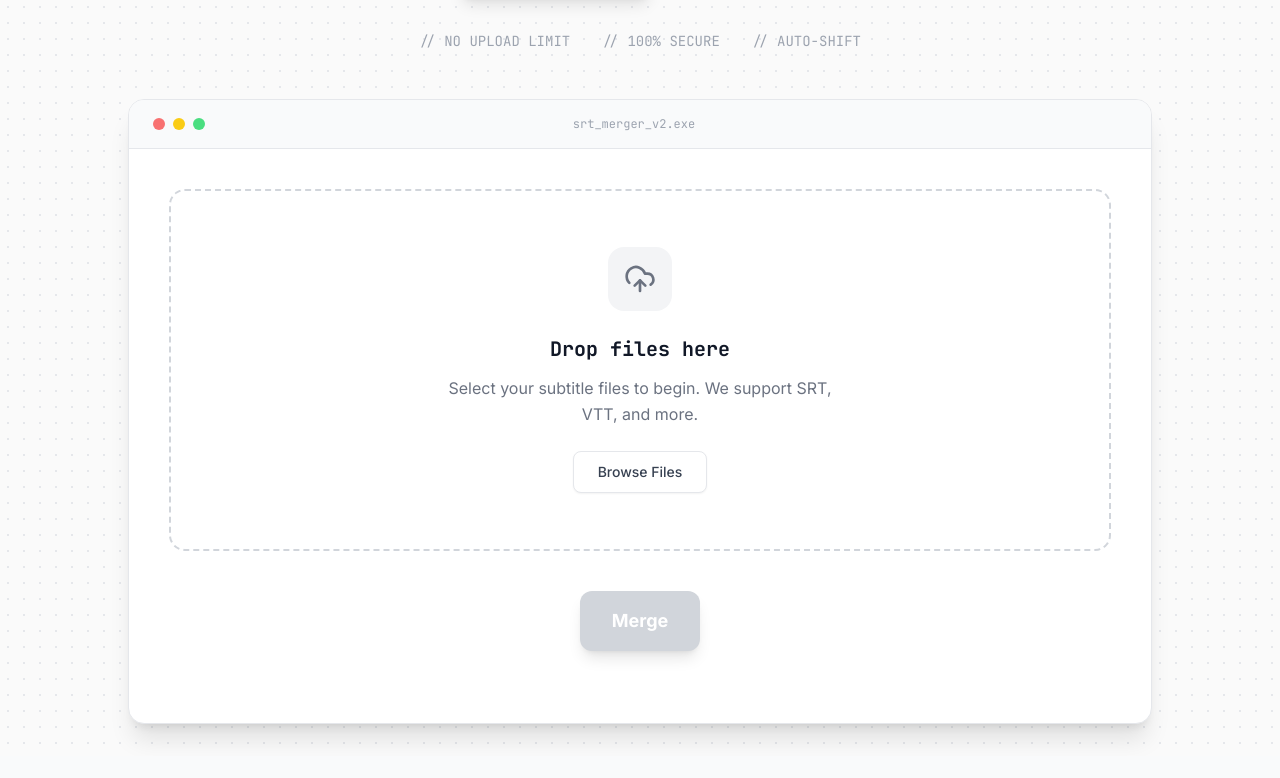
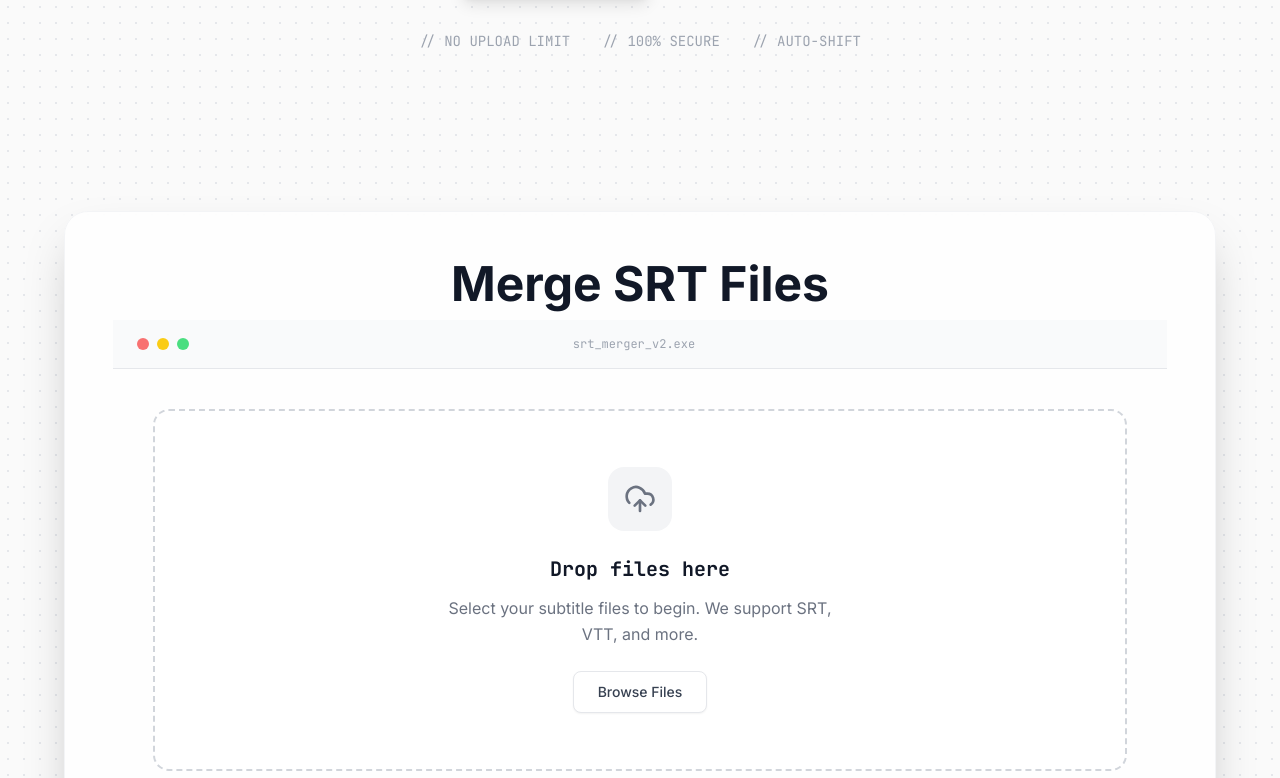
Before and after one commit to Waseemk1204/srtmerger, a React (Vite) app: page / in a window 1280 px wide. Shown: the part 529-1307 px from the top of the page. Built offline with nearby package versions, Linux system fonts and the light colour scheme; no server answers.

Commit message:
feat: Add real-time usage display showing count, date, and reset status

```diff
--- a/src/components/MergerTool.tsx
+++ b/src/components/MergerTool.tsx
@@ -393,9 +393,44 @@ export function MergerTool({ onFileSaved, showDiagnostics = true, initialFiles =
     const canMerge = files.length >= 1;
 
     return (
-        <section id="merger-tool" className="px-4 pb-8">
-            <div className="max-w-5xl mx-auto">
-                <div className="bg-white rounded-2xl shadow-xl border border-gray-200 overflow-hidden">
+        <section id="merger-tool" className="py-16 sm:py-24 lg:py-28 px-4 sm:px-6 lg:px-8">
+            <div className="max-w-6xl mx-auto">
+                <div className="bg-white/80 backdrop-blur-sm rounded-3xl shadow-2xl border border-gray-100 p-6 sm:p-10 lg:p-12">
+                    {/* Usage Stats Display */}
+                    {user && (
+                        <div className="mb-6 p-4 bg-gradient-to-r from-blue-50 to-indigo-50 rounded-xl border border-blue-200">
+                            <div className="flex items-center justify-between">
+                                <div>
+                                    <h3 className="text-sm font-semibold text-gray-700">Daily Usage</h3>
+                                    <p className="text-xs text-gray-500 mt-1">
+                                        Usage Date: <span className="font-mono">{user.usage?.date || 'N/A'}</span>
+                                    </p>
+                                    <p className="text-xs text-gray-500">
+                                        Today: <span className="font-mono">{new Date().toISOString().split('T')[0]}</span>
+                                    </p>
+                                </div>
+                                <div className="text-right">
+                                    <div className="text-2xl font-bold text-blue-600">
+                                        {user.usage?.uploadCount || 0} / {PLAN_LIMITS[user.subscription?.plan || 'free']}
+                                    </div>
+                                    <div className="text-xs text-gray-500 mt-1">
+                                        {user.subscription?.plan || 'free'} plan
+                                    </div>
+                                </div>
+                            </div>
+                            {user.usage?.date && user.usage.date !== new Date().toISOString().split('T')[0] && (
+                                <div className="mt-3 px-3 py-2 bg-green-100 border border-green-300 rounded-lg">
+                                    <p className="text-xs text-green-700 font-medium">
+                                        ✓ New day detected! Your usage will reset on the next merge.
+                                    </p>
+                                </div>
+                            )}
+                        </div>
+                    )}
+
+                    <h2 className="text-3xl sm:text-4xl lg:text-5xl font-black text-gray-900 mb-2 sm:mb-3 text-center">
+                        Merge SRT Files
+                    </h2>
                     <div className="bg-gray-50 border-b border-gray-200 px-6 py-4 flex items-center justify-between">
                         <div className="flex items-center gap-2">
                             <div className="w-3 h-3 rounded-full bg-red-400"></div>
```
